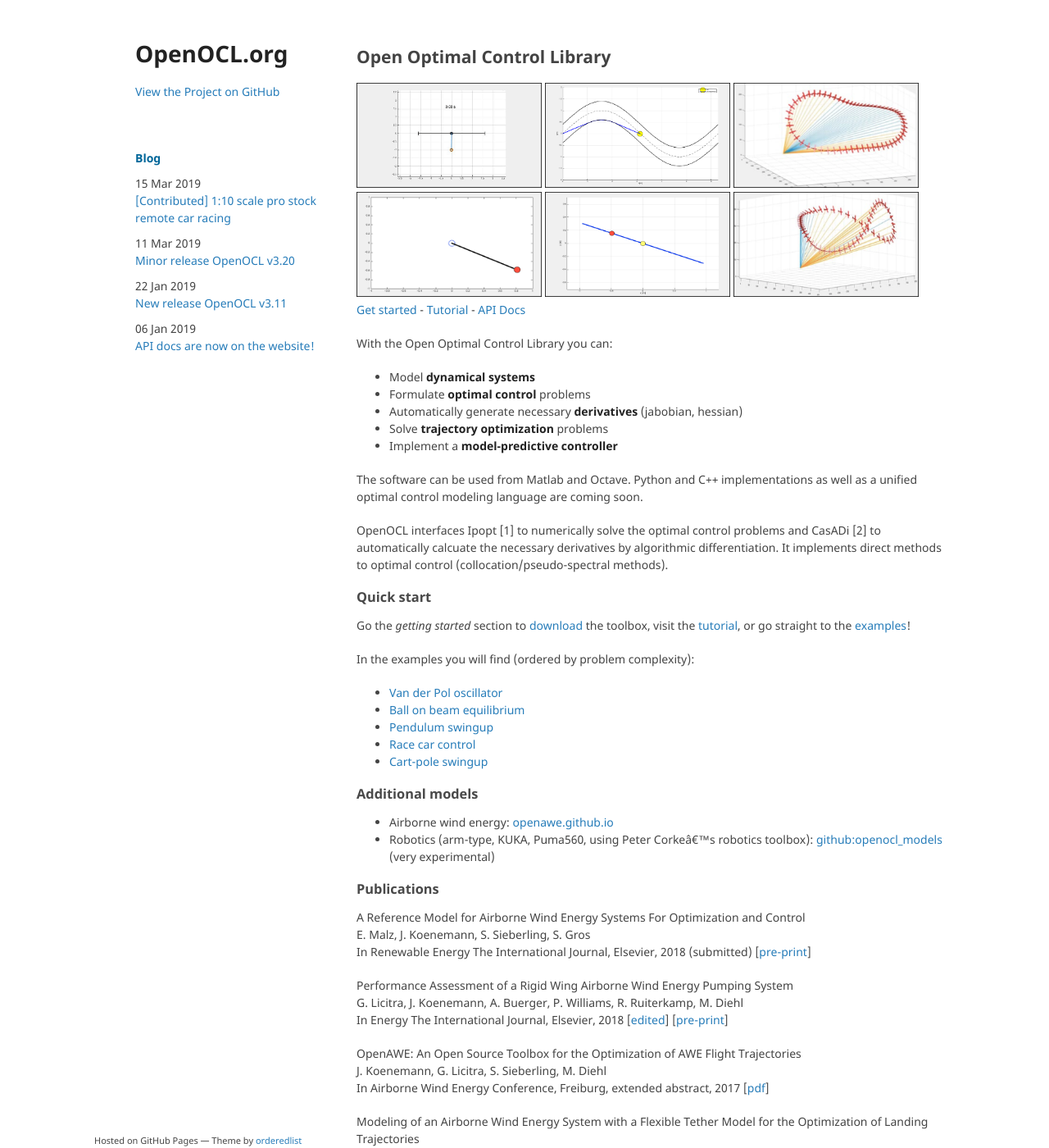
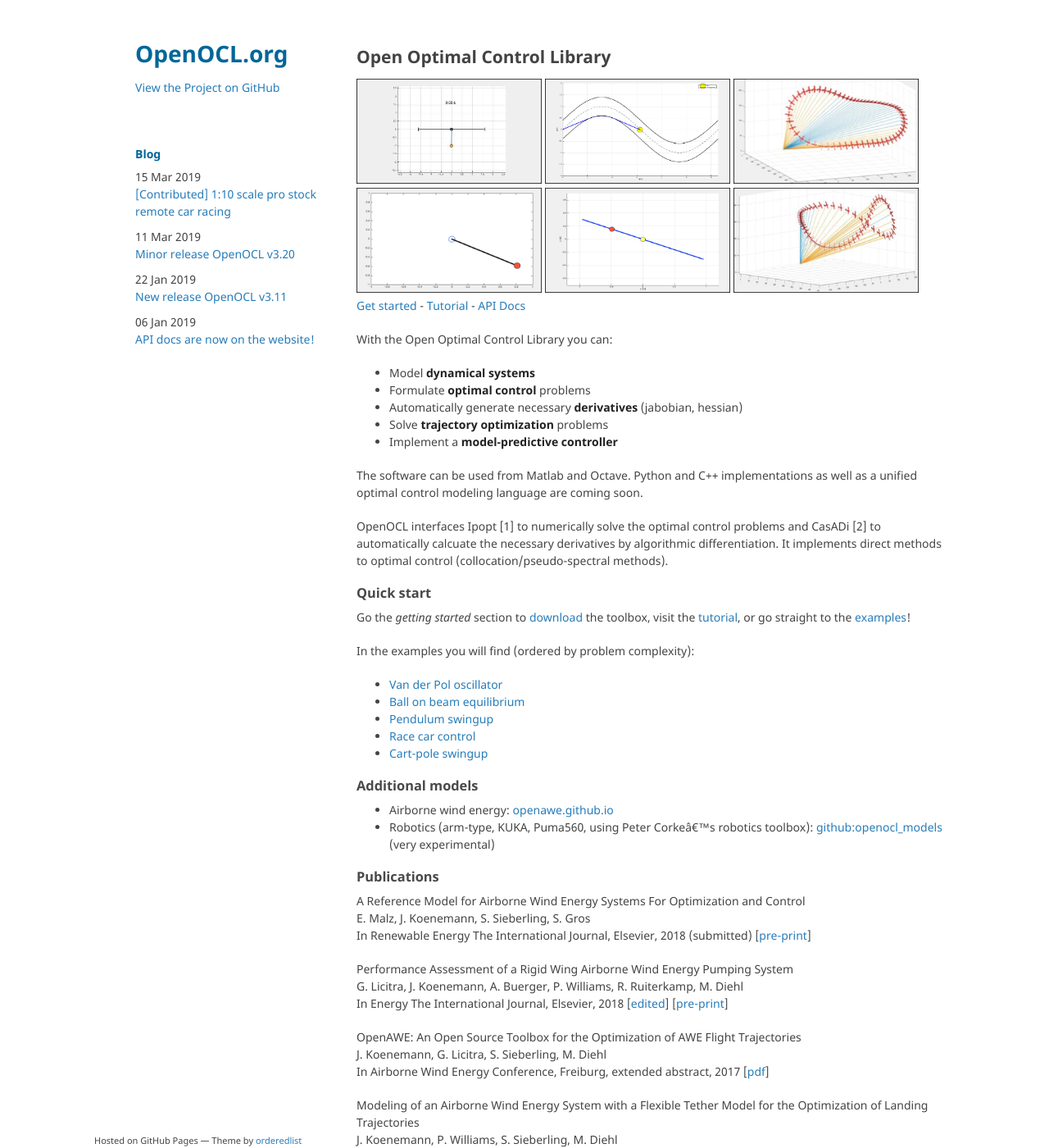
Before and after one commit to OpenOCL/openocl.github.io, a Jekyll site: the page built from index.md, in a window 1280 px wide and 1400 px high. Shown: the whole window at 82% size. Built offline with Jekyll 4.4.1, drawn with Linux system fonts in a browser that asks for light colours; our own code applies the rules of GitHub Pages for plain Markdown files.

Commit message:
Update jekyll-theme-minimal.scss

```diff
--- a/_sass/jekyll-theme-minimal.scss
+++ b/_sass/jekyll-theme-minimal.scss
@@ -11,7 +11,34 @@
 
 h1, h2, h3, h4, h5, h6 {
   color:#393939;
-  margin:0 0 20px;
+  margin:0 0 15px;
+}
+
+h1, h2, h3 {
+  line-height:1.1;
+}
+
+h1 {
+  font-size:28px;
+}
+
+h1 a {
+  color:#222;
+}
+
+h2 {
+  color:#434343;
+}
+
+h3, h4, h5, h6 {
+  color:#494949;
+}
+h3 {
+  margin-bottom: 10px;
+}
+
+h4, h5, h6 {
+  margin-bottom: 7px;
 }
 
 h1 a, h2 a, h3 a, h4 a, h5 a, h6 a {
@@ -41,31 +68,6 @@
   color: #ab3b04;
 }
 
-h1, h2, h3 {
-  line-height:1.1;
-}
-
-h1 {
-  font-size:28px;
-}
-
-h1 a {
-  color:#222;
-}
-
-h2 {
-  color:#434343;
-}
-
-h3, h4, h5, h6 {
-  color:#494949;
-}
-h3 {
-  margin-bottom: 15px;
-}
-h4 {
-  margin-bottom: 10px;
-}
 
 .api h3 {
   display: block;
```
